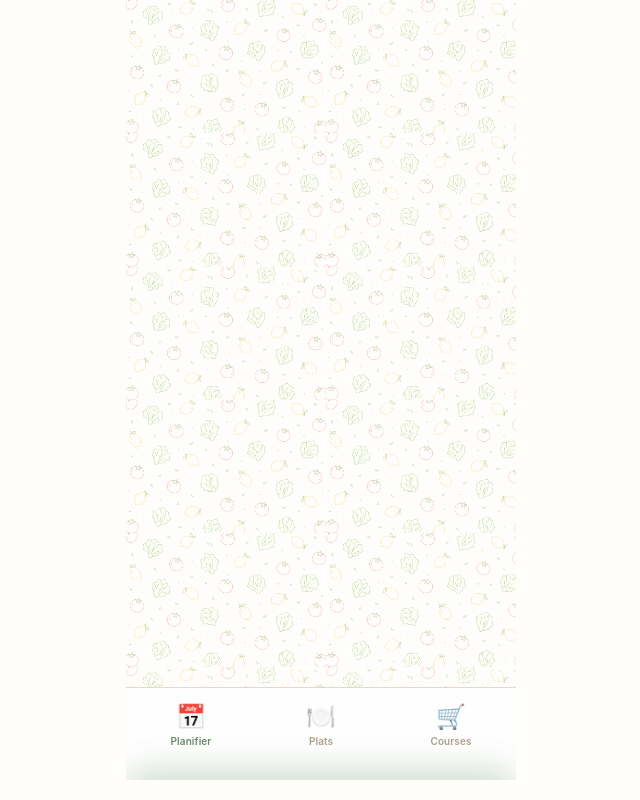
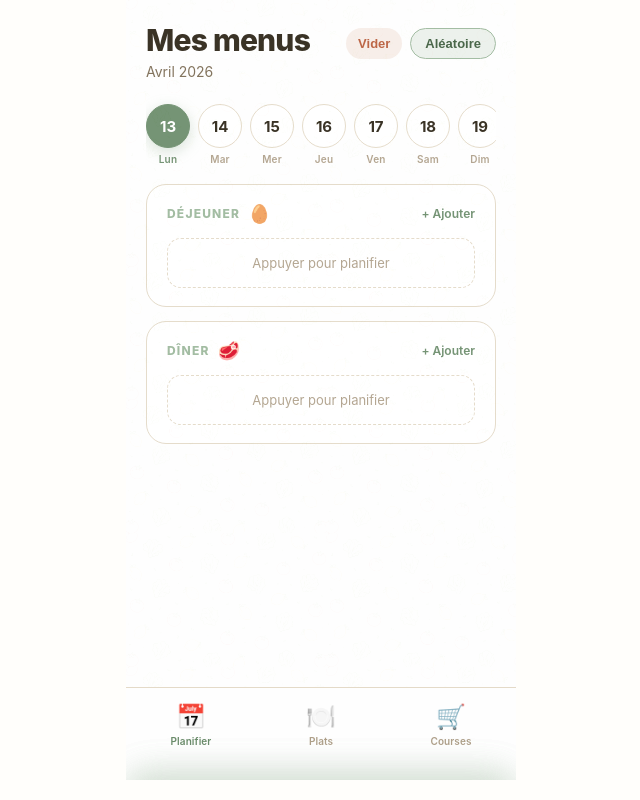
Before and after one commit to CelIOne/Mes-menus, a React (Vite) app: page / in a window 1280 px wide. Shown: the whole page, without its empty margins (319-959 px from the left). Built offline with nearby package versions, Linux system fonts and the light colour scheme.

Commit message:
Update App.jsx

```diff
--- a/src/App.jsx
+++ b/src/App.jsx
@@ -260,10 +260,10 @@ export default function App() {
 
     <div style={{
   position:'absolute', inset:0, zIndex:0, pointerEvents:'none',
-  backgroundImage:'url(public/fond-ecran.png)',
+  backgroundImage:'url(/fond-ecran.png)',
   backgroundRepeat:'repeat',
   backgroundSize:'200px',
-  opacity:18
+  opacity:0.07
 }} />
 
       <Toast msg={toast} bottom={toastBottom} />
```
